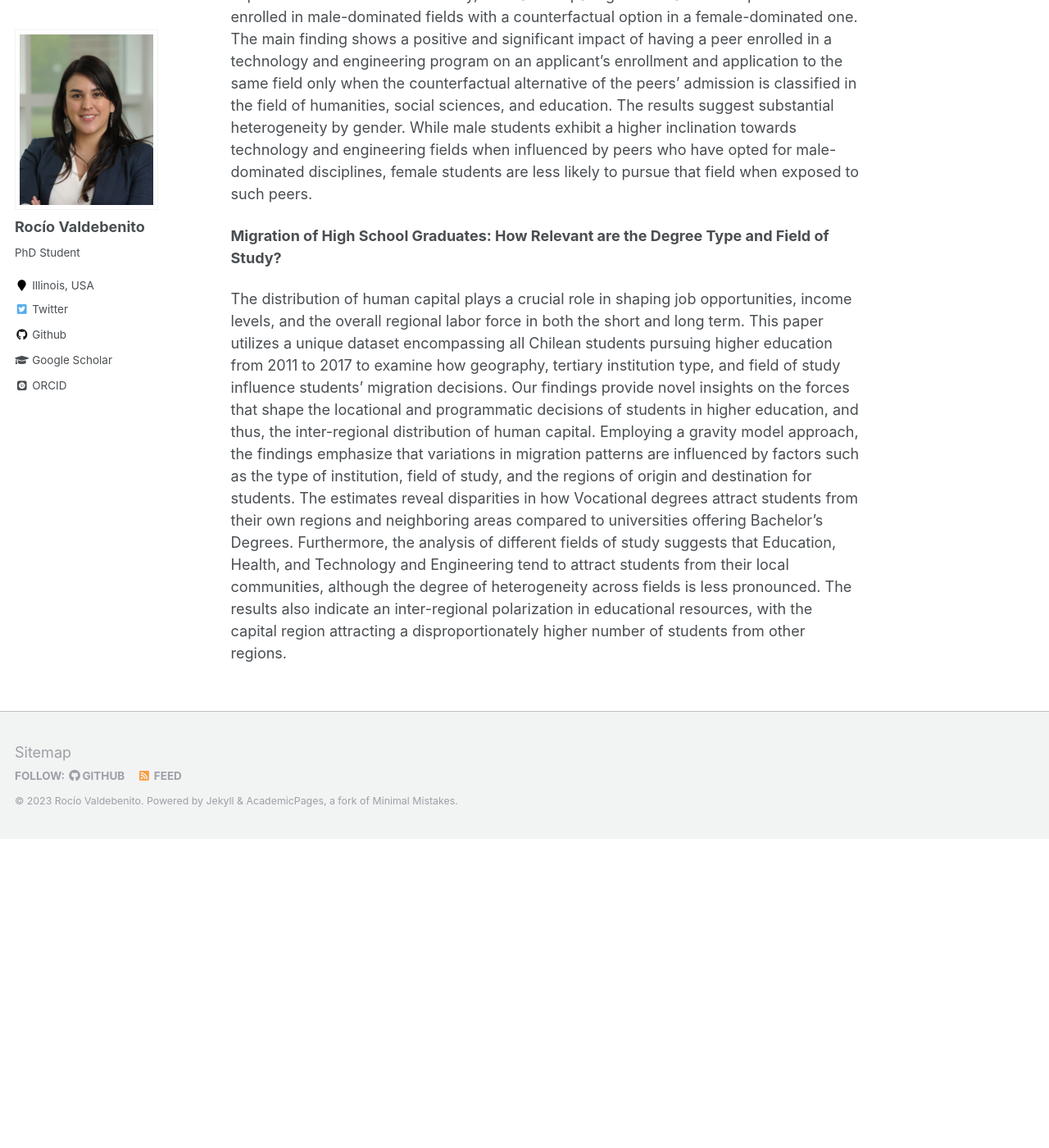
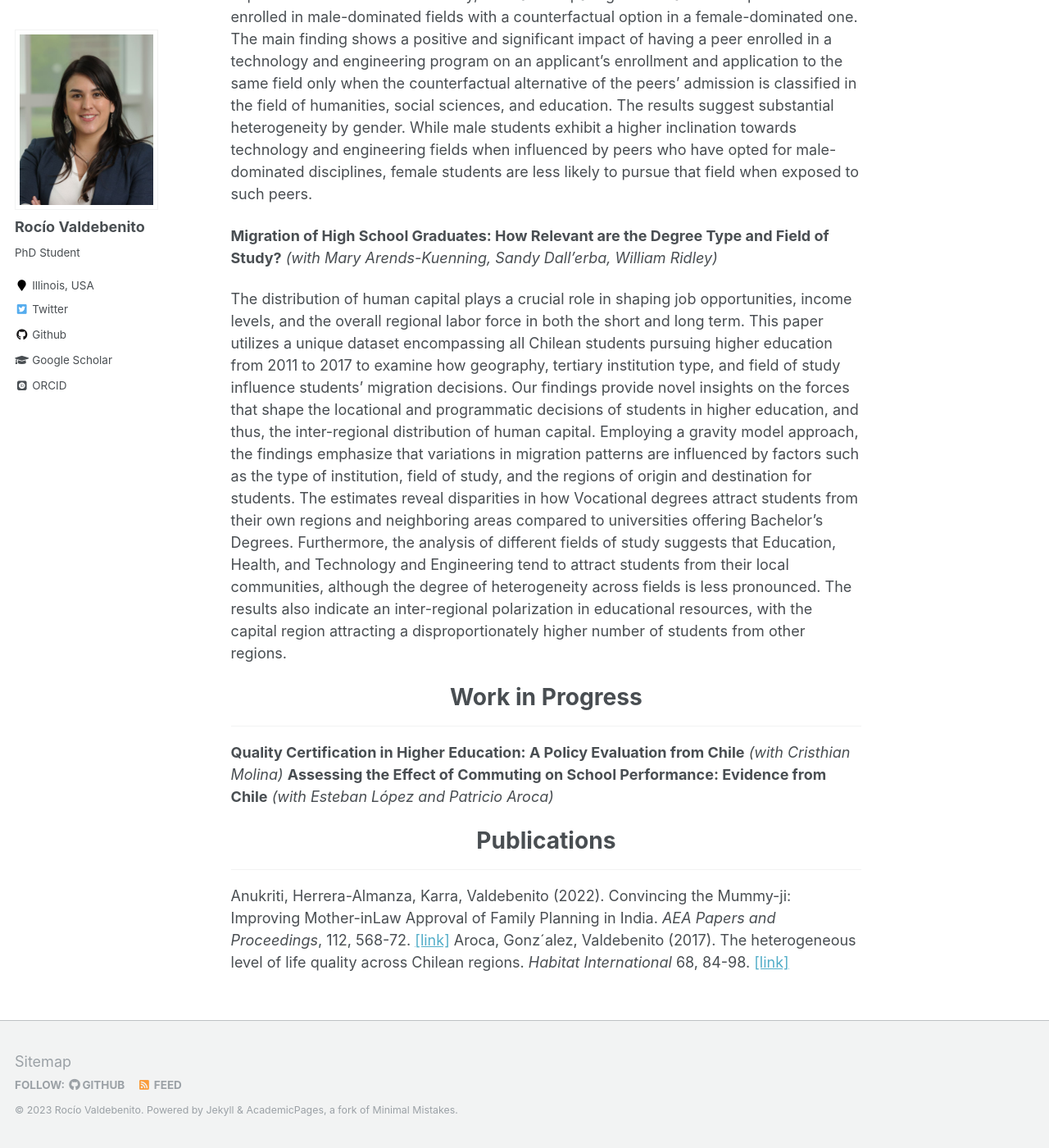
Before and after one commit to rvaldebenito/rvaldebenito.github.io, a Jekyll site: the page built from _pages/publications.md, in a window 1280 px wide and 1400 px high, scrolled down 463 px. Shown: the whole window at 82% size. Built offline with Jekyll 4.4.1, drawn with Linux system fonts in a browser that asks for light colours; some web fonts are replaced; before the commit the page ends 1486 px from its top, so only the background shows below that.

Commit message:
Update publications.md

```diff
--- a/_pages/publications.md
+++ b/_pages/publications.md
@@ -16,7 +16,25 @@ This paper investigates the effect of high school peers' choices on individuals'
 
 
 **Migration of High School Graduates: How Relevant are the Degree Type and Field of Study?**
+*(with Mary Arends-Kuenning, Sandy Dall'erba, William Ridley)*
 <br/>
 
 
 The distribution of human capital plays a crucial role in shaping job opportunities, income levels, and the overall regional labor force in both the short and long term. This paper utilizes a unique dataset encompassing all Chilean students pursuing higher education from 2011 to 2017 to examine how geography, tertiary institution type, and field of study influence students' migration decisions. Our findings provide novel insights on the forces that shape the locational and programmatic decisions of students in higher education, and thus, the inter-regional distribution of human capital. Employing a gravity model approach, the findings emphasize that variations in migration patterns are influenced by factors such as the type of institution, field of study, and the regions of origin and destination for students. The estimates reveal disparities in how Vocational degrees attract students from their own regions and neighboring areas compared to universities offering Bachelor's Degrees. Furthermore, the analysis of different fields of study suggests that Education, Health, and Technology and Engineering tend to attract students from their local communities, although the degree of heterogeneity across fields is less pronounced. The results also indicate an inter-regional polarization in educational resources, with the capital region attracting a disproportionately higher number of students from other regions.
+
+
+# <center> Work in Progress </center>
+- - -
+
+**Quality Certification in Higher Education: A Policy Evaluation from Chile**
+*(with Cristhian Molina)*
+**Assessing the Effect of Commuting on School Performance: Evidence from Chile**
+*(with Esteban López and Patricio Aroca)*
+
+
+
+# <center> Publications </center>
+- - -
+
+Anukriti, Herrera-Almanza, Karra, Valdebenito (2022). Convincing the Mummy-ji: Improving Mother-inLaw Approval of Family Planning in India. *AEA Papers and Proceedings*, 112, 568-72. [[link]]([https://rvaldebenito.github.io/files/RValdebenito_CV.pdf](https://www.aeaweb.org/articles?id=10.1257/pandp.20221122))
+Aroca, Gonz´alez, Valdebenito (2017). The heterogeneous level of life quality across Chilean regions. *Habitat International* 68, 84-98. [[link]](https://www.sciencedirect.com/science/article/pii/S0197397516307937)
```
